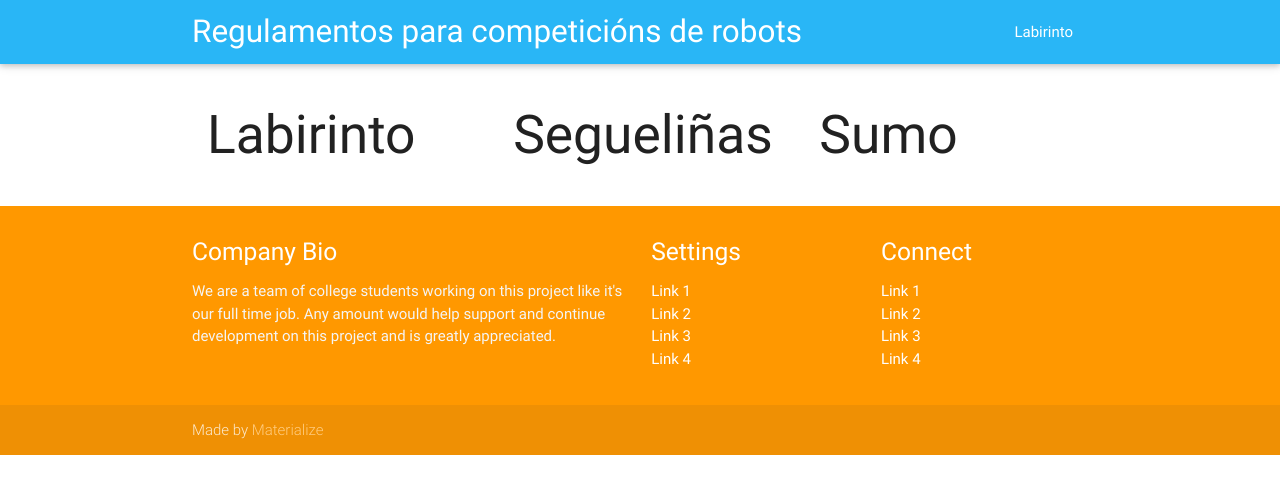
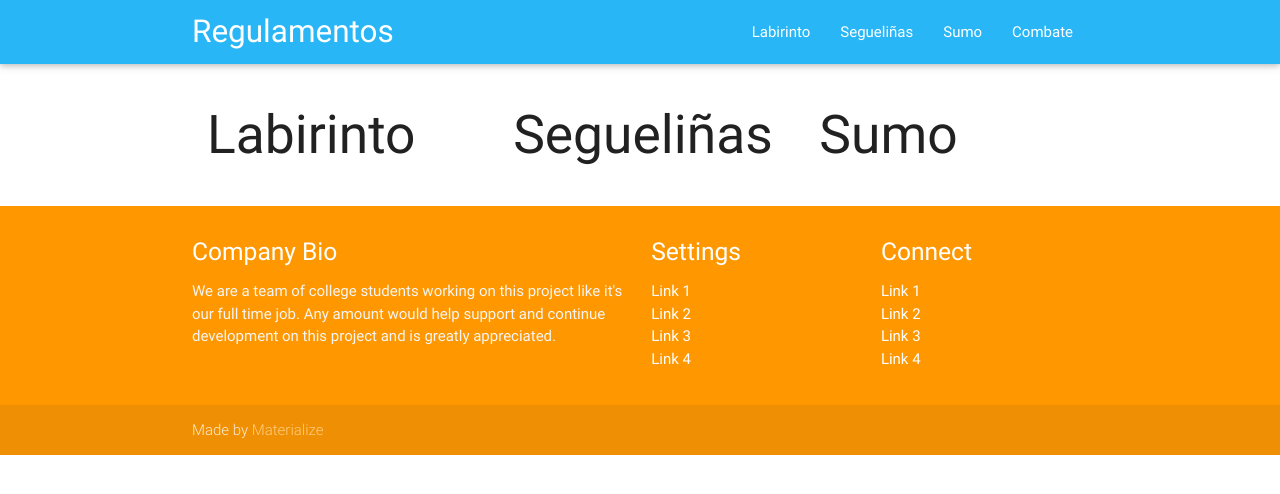
Before and after one commit to brico-labs/Regulamentos, a Jekyll site: the page built from index.md, in a window 1280 px wide. Shown: the top 494 px of the page. Built offline with Jekyll 4.4.1, drawn with Linux system fonts in a browser that asks for light colours; nearby versions of some CDN libraries.

Commit message:
Menu links.

```diff
--- a/_layouts/regulamento.html
+++ b/_layouts/regulamento.html
@@ -15,14 +15,20 @@
 </head>
 <body>
   <nav class="light-blue lighten-1" role="navigation">
-    <div class="nav-wrapper container"><a id="logo-container" href="#" class="brand-logo">Regulamentos para competicións de robots</a>
+    <div class="nav-wrapper container"><a id="logo-container" href="#" class="brand-logo">Regulamentos</a>
 
       <ul class="right hide-on-med-and-down">
         <li><a href="labirinto">Labirinto</a></li>
+        <li><a href="#">Segueliñas</a></li>
+        <li><a href="#">Sumo</a></li>
+        <li><a href="#">Combate</a></li>
       </ul>
 
       <ul id="nav-mobile" class="side-nav">
-        <li><a href="seguelinhas">Segueliñas</a></li>
+        <li><a href="labirinto">Labirinto</a></li>
+        <li><a href="#">Segueliñas</a></li>
+        <li><a href="#">Sumo</a></li>
+        <li><a href="#">Combate</a></li>
       </ul>
 
       <a href="#" data-activates="nav-mobile" class="button-collapse"><i class="material-icons">menu</i></a>
```
